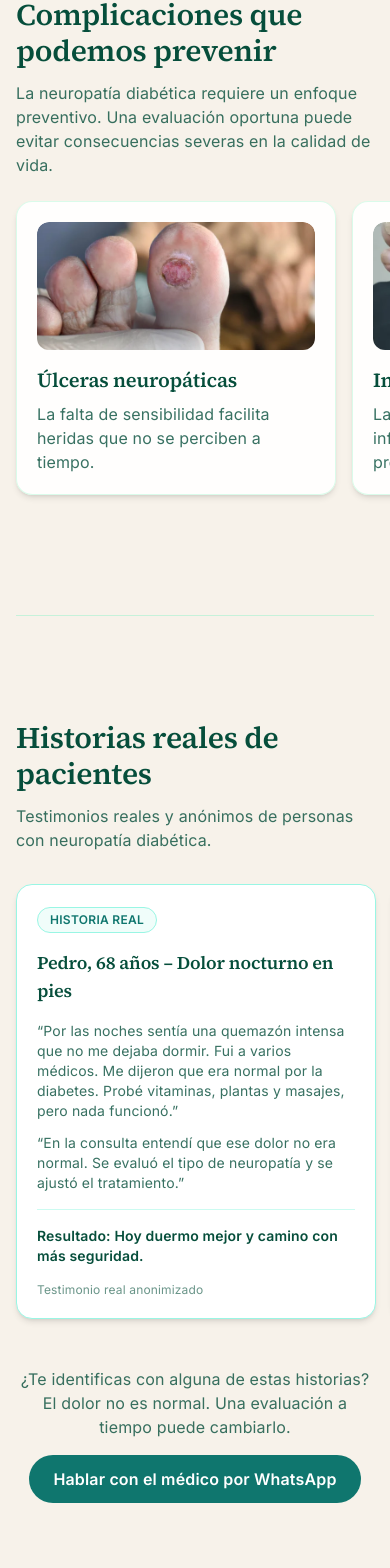
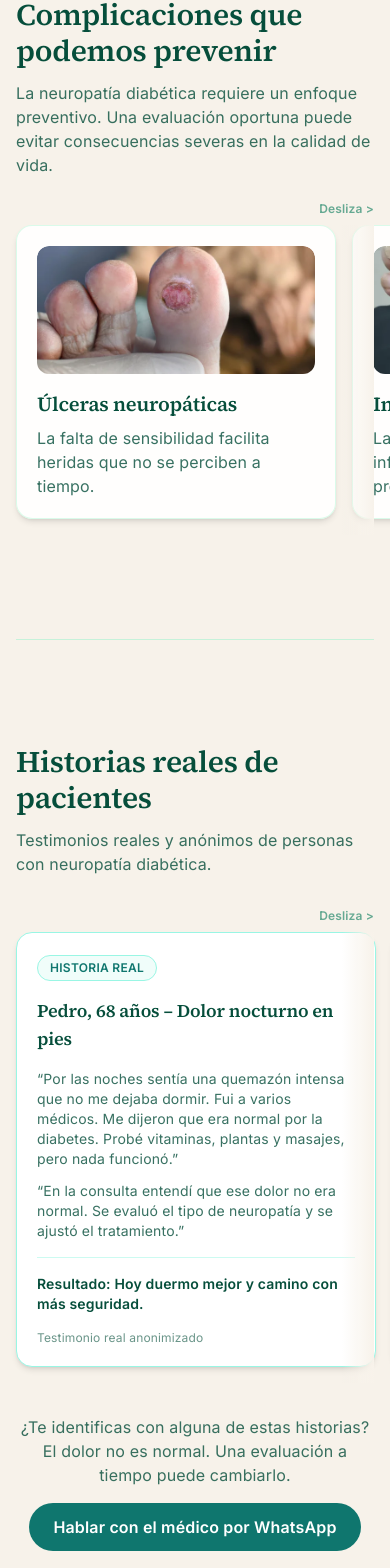
Before and after one commit to davidguzman1991/neuropatia-marketing, a Next.js app: page / in a window 390 px wide. Shown: the part 3193-4761 px from the top of the page. Built offline with nearby package versions, Linux system fonts and the light colour scheme; no server answers.

Commit message:
mejora de complicaciones y testimonios version mobil

```diff
--- a/components/Complications.jsx
+++ b/components/Complications.jsx
@@ -42,6 +42,11 @@ export default function Complications() {
             de vida.
           </p>
         </div>
+        <div className="space-y-2">
+          <div className="flex items-center justify-end text-xs font-semibold text-emerald-700/60 md:hidden">
+            Desliza &gt;
+          </div>
+          <div className="relative">
             <div className="flex gap-4 overflow-x-auto px-4 pb-4 -mx-4 snap-x snap-mandatory scroll-px-4 md:mx-0 md:grid md:grid-cols-2 md:overflow-visible md:px-0 md:pb-0 md:snap-none">
               {items.map((item) => (
                 <Card
@@ -68,6 +73,9 @@ export default function Complications() {
                 </Card>
               ))}
             </div>
+            <div className="pointer-events-none absolute right-0 top-0 h-full w-8 bg-gradient-to-l from-[#f7f2ea] to-transparent md:hidden" />
+          </div>
+        </div>
       </div>
     </section>
   );
--- a/components/SuccessCases.jsx
+++ b/components/SuccessCases.jsx
@@ -42,6 +42,11 @@ export default function SuccessCases() {
             Testimonios reales y anónimos de personas con neuropatía diabética.
           </p>
         </div>
+        <div className="space-y-2">
+          <div className="flex items-center justify-end text-xs font-semibold text-emerald-700/60 md:hidden">
+            Desliza &gt;
+          </div>
+          <div className="relative">
             <div className="flex gap-4 overflow-x-auto px-4 pb-4 -mx-4 snap-x snap-mandatory scroll-px-4 md:mx-0 md:grid md:grid-cols-2 md:overflow-visible md:px-0 md:pb-0 md:snap-none lg:grid-cols-3">
               {cases.map((item) => (
                 <Card
@@ -70,6 +75,9 @@ export default function SuccessCases() {
                 </Card>
               ))}
             </div>
+            <div className="pointer-events-none absolute right-0 top-0 h-full w-8 bg-gradient-to-l from-[#f7f2ea] to-transparent md:hidden" />
+          </div>
+        </div>
         <div className="space-y-4 text-center">
           <p className="text-base text-emerald-900/80 sm:text-lg">
             ¿Te identificas con alguna de estas historias? El dolor no es normal.
```
Lines whose indentation alone changed are shown as unchanged.
